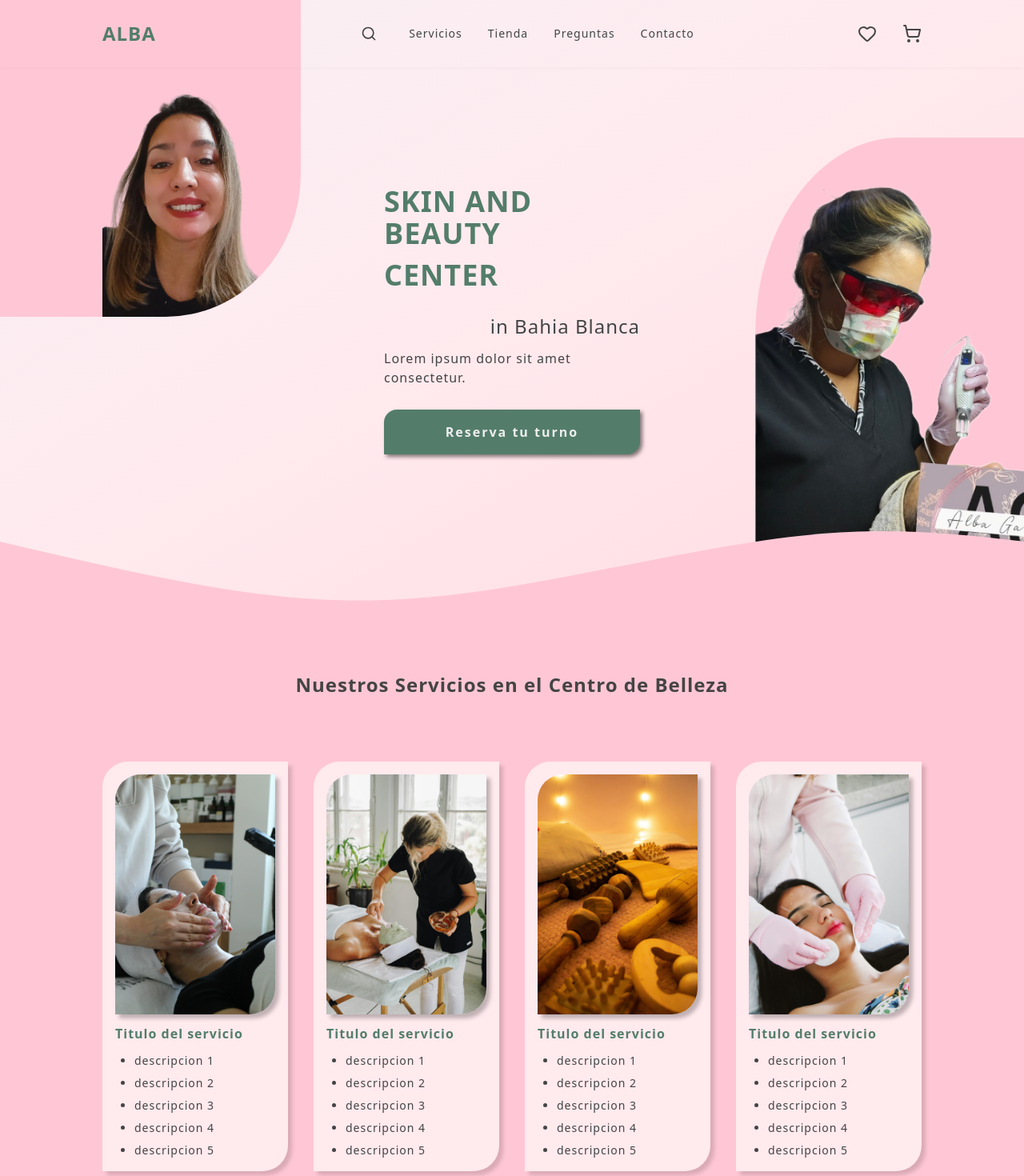
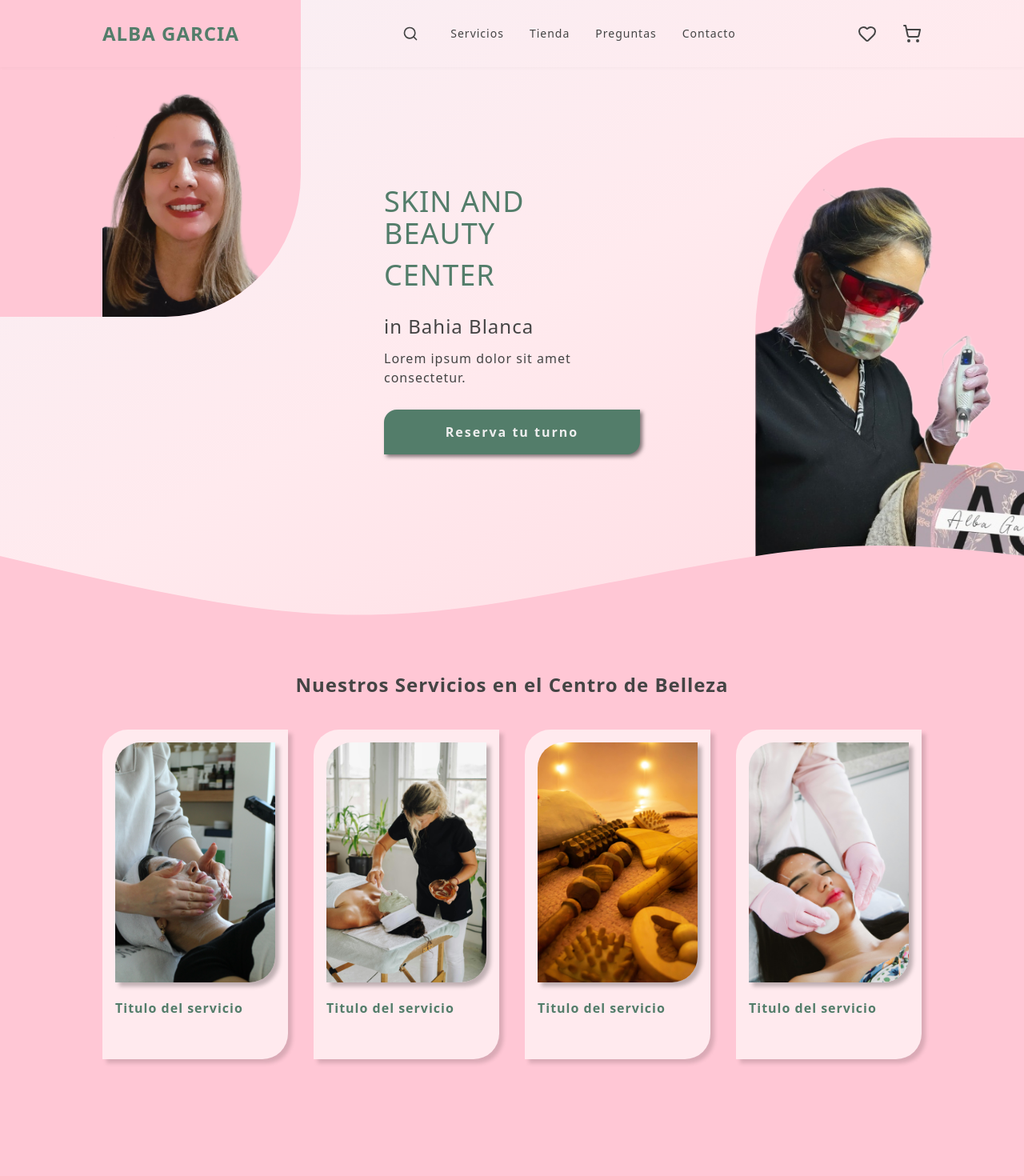
Before and after one commit to jonatanjmissora/nextjs-alba, a Next.js app: page / in a window 1280 px wide. Shown: the top 1470 px of the page at 80% size. Built offline with nearby package versions, Linux system fonts and the light colour scheme.

Commit message:
trabajando en home y services

```diff
--- a/app/_components/01_Home/page.tsx
+++ b/app/_components/01_Home/page.tsx
@@ -1,25 +1,34 @@
-
 export default function Home() {
 	return (
 		<>
-        <div className="absolute top-0 left-0 -z-10 bg-[var(--primary-pink)] pt-24 pl-32 pr-12 rounded-br-[45%] overflow-hidden">
+			<div className="absolute top-0 left-0 -z-10 bg-[var(--primary-pink)] pt-24 pl-32 2xl:pr-40 pr-12 rounded-br-[45%] overflow-hidden">
 				{/** biome-ignore lint/performance/noImgElement: <explanation> */}
-            <img src="./avatar-alba.png" alt="" className="w-[200px] h-[300px] 2xl:w-[300px] 2xl:h-[500px]"/>
+				<img
+					src="./avatar-alba.png"
+					alt=""
+					className="w-[200px] h-[300px] 2xl:w-[300px] 2xl:h-[500px] 2xl:translate-x-8"
+				/>
 			</div>
 
 			<div className="w-1/4 flex flex-col gap-3">
-            <span className="text-4xl font-semibold text-[var(--primary-green)]">SKIN AND BEAUTY</span>
-            <span className="text-4xl font-semibold text-[var(--primary-green)]">CENTER</span>
-            <span className="text-2xl text-right mt-4">in Bahia Blanca</span>
-            <p>Lorem ipsum dolor sit amet consectetur.</p>
-            <button className="cta-button">Reserva tu turno</button>
+				<span className="text-4xl 2xl:text-6xl font-medium text-[var(--primary-green)]">
+					SKIN AND BEAUTY
+				</span>
+				<span className="text-4xl 2xl:text-6xl font-medium text-[var(--primary-green)]">
+					CENTER
+				</span>
+				<span className="text-2xl 2xl:text-xl mt-4">in Bahia Blanca</span>
+				<p className="2xl:text-xl">Lorem ipsum dolor sit amet consectetur.</p>
+				<button className="cta-button 2xl:text-xl">Reserva tu turno</button>
 			</div>
 
-        <div className="absolute bottom-[10dvh] -right-[5dvw] -z-10 bg-[var(--primary-pink)] rounded-tl-[45%] pt-12">
-            <img src="./alba-alpha.png" alt="" className="w-[400px] h-[500px] 2xl:w-[300px] 2xl:h-[500px]"/>
+			<div className="absolute bottom-[10dvh] -right-[5dvw] -z-10 bg-[var(--primary-pink)] rounded-tl-[45%] pt-12 2xl:right-[0dvw]">
+				<img
+					src="./alba-alpha.png"
+					alt=""
+					className="w-[400px] h-[500px] 2xl:w-[600px] 2xl:h-[800px]"
+				/>
 			</div>
-
 		</>
-
 	)
 }
--- a/app/_components/02_Services/page.tsx
+++ b/app/_components/02_Services/page.tsx
@@ -1,62 +1,99 @@
-
 export default function page() {
 	return (
 		<>
-      <h2 className="w-full text-center text-2xl font-semibold py-10">Nuestros Servicios en el Centro de Belleza</h2>
+			<h2 className="w-full text-center text-2xl 2xl:text-4xl font-semibold py-10 2xl:py-30">
+				Nuestros Servicios en el Centro de Belleza
+			</h2>
 
 			<div className="w-full flex justify-between items-center pb-32">
-
 				<ServicesCard />
-
 			</div>
 		</>
 	)
 }
 
 const ServicesCard = () => {
-
-  const services = [{
+	const services = [
+		{
 			id: 1,
 			title: "Titulo del servicio",
-    description: ["descripcion 1", "descripcion 2", "descripcion 3", "descripcion 4", "descripcion 5"],
-    image: "./servicio1.jpg"
+			description: [
+				"descripcion 1",
+				"descripcion 2",
+				"descripcion 3",
+				"descripcion 4",
+				"descripcion 5",
+			],
+			image: "./servicio1.jpg",
 		},
 		{
 			id: 2,
 			title: "Titulo del servicio",
-    description: ["descripcion 1", "descripcion 2", "descripcion 3", "descripcion 4", "descripcion 5"],
-    image: "./servicio2.jpg"
+			description: [
+				"descripcion 1",
+				"descripcion 2",
+				"descripcion 3",
+				"descripcion 4",
+				"descripcion 5",
+			],
+			image: "./servicio2.jpg",
 		},
 		{
 			id: 3,
 			title: "Titulo del servicio",
-    description: ["descripcion 1", "descripcion 2", "descripcion 3", "descripcion 4", "descripcion 5"],
-    image: "./servicio3.jpg"
+			description: [
+				"descripcion 1",
+				"descripcion 2",
+				"descripcion 3",
+				"descripcion 4",
+				"descripcion 5",
+			],
+			image: "./servicio3.jpg",
 		},
 		{
 			id: 4,
 			title: "Titulo del servicio",
-    description: ["descripcion 1", "descripcion 2", "descripcion 3", "descripcion 4", "descripcion 5"],
-    image: "./servicio4.jpg"
-  }
+			description: [
+				"descripcion 1",
+				"descripcion 2",
+				"descripcion 3",
+				"descripcion 4",
+				"descripcion 5",
+			],
+			image: "./servicio4.jpg",
+		},
 	]
 
 	return (
-    <ul className="w-full flex justify-between items-center py-10">
-      {
-        services.map(service => (
-          <li key={service.id} className="flex flex-col gap-3 p-4 bg-[var(--background-two)] rounded-tl-4xl rounded-br-4xl shadow-[5px_5px_5px_0_rgba(0,0,0,0.15)]">
-            <img src={service.image} alt="" className="w-[200px] h-[300px] object-cover rounded-tl-4xl rounded-br-4xl shadow-[5px_5px_5px_0_rgba(0,0,0,0.25)]"/>
-            <h3 className="font-semibold text-[var(--primary-green)]">{service.title}</h3>
-            <ul className="flex flex-col gap-2 list-disc pl-6">
+		<ul className="w-full flex justify-between items-center">
+			{services.map(service => (
+				<li
+					key={service.id}
+					className="service-card flex flex-col gap-3 p-4 2xl:p-6 bg-[var(--background-two)] rounded-tl-4xl rounded-br-4xl shadow-[5px_5px_5px_0_rgba(0,0,0,0.15)] group"
+				>
+					<div className="relative shadow-[5px_5px_5px_0_rgba(0,0,0,0.25)] overflow-hidden rounded-tl-4xl rounded-br-4xl">
+						<img
+							src={service.image}
+							alt=""
+							className="w-[200px] h-[300px] 2xl:w-[300px] 2xl:h-[500px] group-hover:scale-120 transition-all duration-800 object-cover"
+						/>
+					</div>
+					<h3 className="font-semibold text-[var(--primary-green)] 2xl:text-2xl py-2">
+						{service.title}
+					</h3>
+					<div className="service-description">
+						<div>
+							<ul>
 								{service.description.map((item, index) => (
-                <li key={index} className="text-sm">{item}</li>
+									<li key={index} className="text-base 2xl:text-lg">
+										{item}
+									</li>
 								))}
 							</ul>
+						</div>
+					</div>
 				</li>
-        ))
-      }
-
+			))}
 		</ul>
 	)
 }
--- a/app/_components/header.tsx
+++ b/app/_components/header.tsx
@@ -1,18 +1,30 @@
-import Link from "next/link";
-import { Heart, Search } from 'lucide-react';
-import { ShoppingCart } from 'lucide-react';
+import Link from "next/link"
+import { Heart, Search } from "lucide-react"
+import { ShoppingCart } from "lucide-react"
 
 export default function Header() {
 	return (
 		<header className="w-full h-full flex justify-between items-center">
-      <a href="#home" className="text-2xl font-semibold text-[var(--primary-green)]">
-        ALBA
+			<a
+				href="#home"
+				className="text-2xl font-semibold text-[var(--primary-green)]"
+			>
+				ALBA GARCIA
 			</a>
 
 			<nav className="flex items-center gap-8 header-nav">
 				<div className="relative">
-          <input type="search" name="search" id="search" placeholder="" className="bg-transparent rounded-2xl p-2 text-right w-[10ch]" />
-          <Search size={20} className="absolute right-2 top-1/2 -translate-y-1/2" />
+					<input
+						type="search"
+						name="search"
+						id="search"
+						placeholder=""
+						className="bg-transparent rounded-2xl p-2 text-right w-[10ch]"
+					/>
+					<Search
+						size={20}
+						className="absolute right-2 top-1/2 -translate-y-1/2"
+					/>
 				</div>
 				<a href="#services">Servicios</a>
 				<a href="#shop">Tienda</a>
@@ -21,8 +33,12 @@ export default function Header() {
 			</nav>
 
 			<nav className="flex gap-8">
-        <Link href="/favorites"><Heart size={24} /></Link>
-        <Link href="/cart"><ShoppingCart size={24} /></Link>
+				<Link href="/favorites">
+					<Heart size={24} />
+				</Link>
+				<Link href="/cart">
+					<ShoppingCart size={24} />
+				</Link>
 			</nav>
 		</header>
 	)
--- a/app/globals.css
+++ b/app/globals.css
@@ -29,7 +29,12 @@
 } */
 
 body {
-  background: linear-gradient(150deg, var(--background-one), var(--background-two), var(--background-three));
+	background: linear-gradient(
+		150deg,
+		var(--background-one),
+		var(--background-two),
+		var(--background-three)
+	);
 	background-attachment: fixed;
 	color: var(--foreground);
 	letter-spacing: 1px;
@@ -41,7 +46,7 @@ body {
 }
 
 .cta-button {
-  background-color:var(--primary-green);
+	background-color: var(--primary-green);
 	color: #eee;
 	font-weight: bold;
 	padding: 1rem 2rem;
@@ -57,3 +62,18 @@ body {
 	background-color: var(--secondary-green);
 	transform: translate(-5px, -5px);
 }
+
+.service-description {
+	min-height: 1rem;
+	height: max-content;
+	display: grid;
+	grid-template-rows: 0fr;
+	transition: grid-template-rows 0.8s ease-in-out;
+}
+
+.service-description > div {
+	overflow: hidden;
+}
+.service-card:hover .service-description {
+	grid-template-rows: 1fr;
+}
--- a/app/page.tsx
+++ b/app/page.tsx
@@ -1,46 +1,64 @@
-import Footer from "./_components/footer";
-import Header from "./_components/header";
-import Home from "./_components/01_Home/page";
-import Services from "./_components/02_Services/page";
-import Shop from "./_components/03_Shop/page";
-import Testimonials from "./_components/04_Testimonials/page";
-import Faqs from "./_components/05_Faqs/page";
-import WaveContainer from "./_components/wave-container";
+import Footer from "./_components/footer"
+import Header from "./_components/header"
+import Home from "./_components/01_Home/page"
+import Services from "./_components/02_Services/page"
+import Shop from "./_components/03_Shop/page"
+import Testimonials from "./_components/04_Testimonials/page"
+import Faqs from "./_components/05_Faqs/page"
+import WaveContainer from "./_components/wave-container"
 
 export default function Page() {
 	return (
 		<main className="w-full relative">
-      <div className="w-full absolute top-0 left-0 right-0 z-50 p-6 2xl:p-8 text-sm 2xl:text-base 2xl:pt-12 px-32 shadow-[0_0_5px_0_rgba(0,0,0,0.05)]">
+			<div className="w-full absolute z-10 top-0 left-0 right-0 p-6 px-32 2xl:pb-8 2xl:pt-12 2xl:px-40 text-sm 2xl:text-base shadow-[0_0_5px_0_rgba(0,0,0,0.05)]">
 				<Header />
 			</div>
 
-      <section id="home" className="w-full min-h-[100dvh] 2xl:min-h-[80dvh] flex justify-center items-center relative">
+			<section
+				id="home"
+				className="w-full min-h-screen 2xl:min-h-[96dvh] flex justify-center items-center relative"
+			>
 				<Home />
 			</section>
 
-      <section id="services" className="w-full min-h-screen bg-[var(--primary-pink)] relative">
+			<section
+				id="services"
+				className="w-full min-h-screen 2xl:min-h-[120dvh] bg-[var(--primary-pink)] relative"
+			>
 				<WaveContainer>
 					<Services />
 				</WaveContainer>
 			</section>
 
-      <section id="shop" className="w-full min-h-screen px-32 mt-[20dvh] relative">
+			<section
+				id="shop"
+				className="w-full min-h-screen px-32 mt-[20dvh] relative"
+			>
 				<Shop />
 			</section>
 
-      <section id="testimonials" className="w-full min-h-screen bg-[var(--primary-pink)] relative">
+			<section
+				id="testimonials"
+				className="w-full min-h-screen bg-[var(--primary-pink)] relative"
+			>
 				<WaveContainer>
 					<Testimonials />
 				</WaveContainer>
 			</section>
 
-      <section id="faqs" className="w-full min-h-screen px-32 mt-[20dvh] relative">
+			<section
+				id="faqs"
+				className="w-full min-h-screen px-32 mt-[20dvh] relative"
+			>
 				<Faqs />
 			</section>
 
-      <div id="contact" className="w-full bg-[var(--primary-pink)] relative pb-6">
+			<div
+				id="contact"
+				className="w-full bg-[var(--primary-pink)] relative pb-6"
+			>
 				<Footer />
 			</div>
 		</main>
-  );
+	)
 }
```
Also changed, not shown: app/_components/wave-container.tsx (+23 -5 lines). Lines whose indentation alone changed are shown as unchanged.
